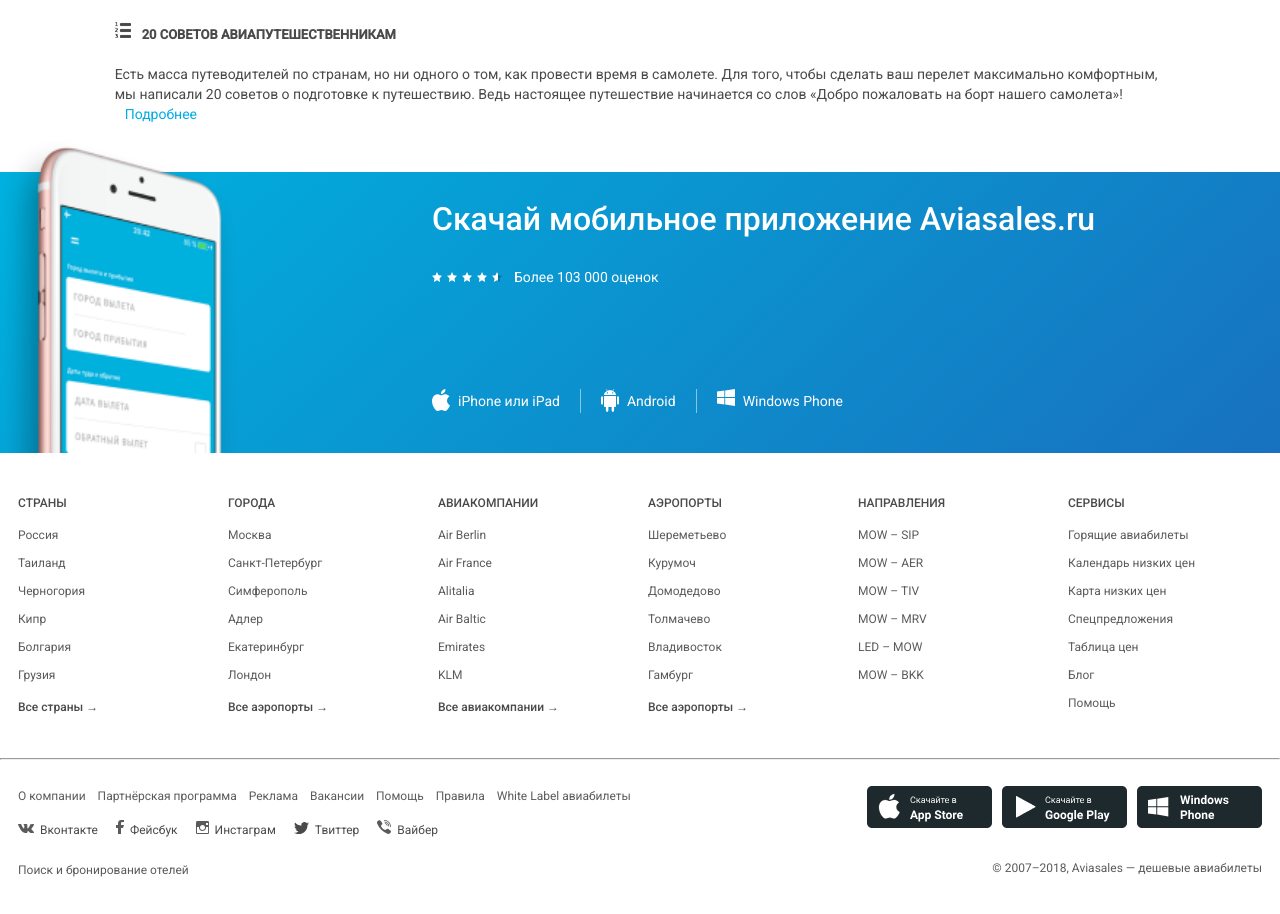
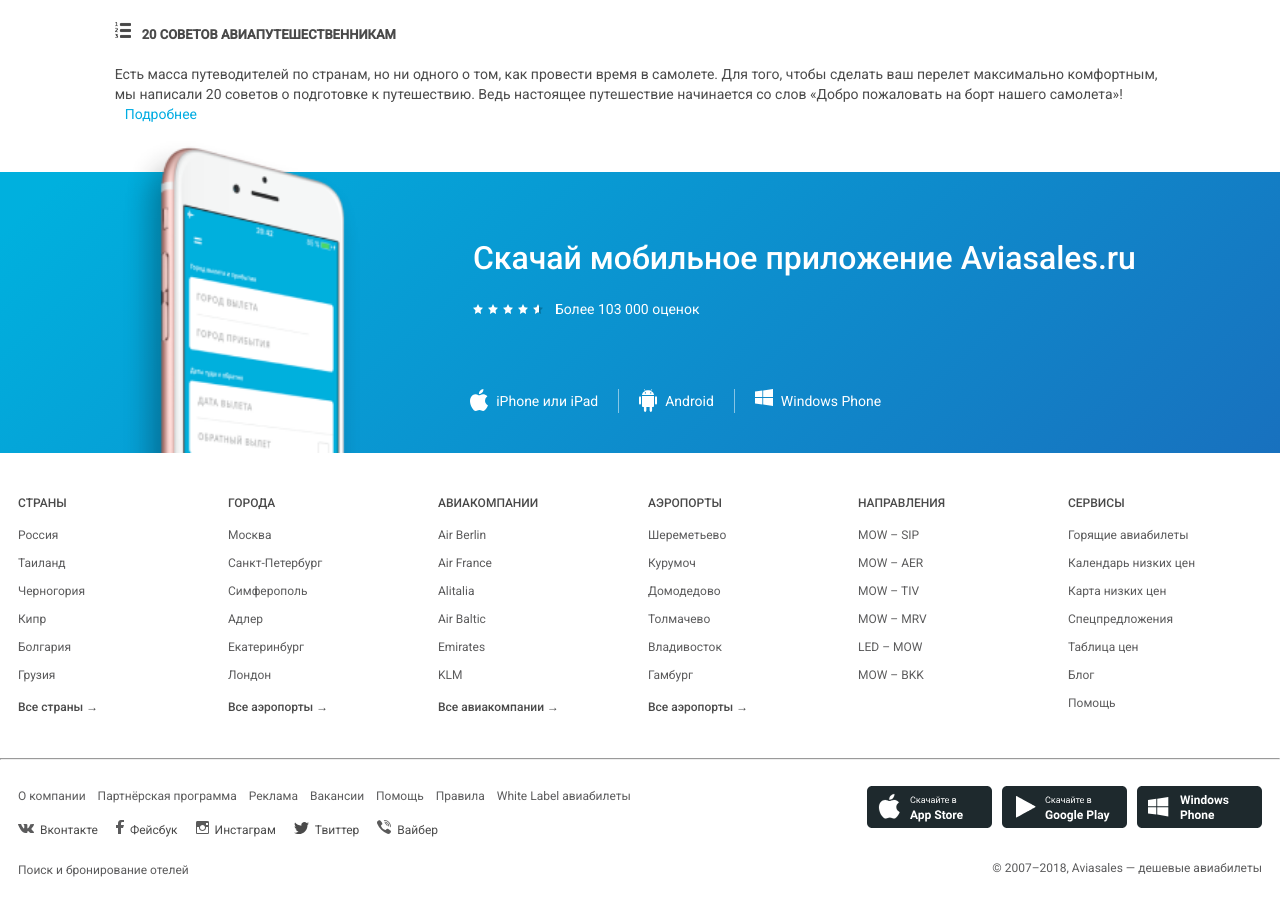
Before and after one commit to sadsaviour/aviasales-demo-frontend, a React (Create React App) app: page / in a window 1280 px wide. Shown: the part 3543-4457 px from the top of the page. Built offline with nearby package versions, Linux system fonts and the light colour scheme.

Commit message:
fix: edit desktop behavior

```diff
--- a/src/Landing/AppAd.js
+++ b/src/Landing/AppAd.js
@@ -8,12 +8,28 @@
 import wf from "./Assets/wf.svg";
 
 const AppAdContainer = styled.div`
+  box-sizing: border-box;
   position: relative;
+
+  height: 348px;
+
+  @media only screen and (min-width: 758px) {
+    height: 281px;
+  }
 
   margin-top: 24px;
 
   @media only screen and (min-width: 768px) {
     margin-top: 48px;
+  }
+
+  padding-top: 24px;
+
+  @media only screen and (min-width: 768px) {
+    padding-top: 46px;
+  }
+  @media only screen and (min-width: 992px) {
+    padding-top: 66px;
   }
 
   width: 100%;
@@ -35,6 +51,9 @@
 `;
 
 const AppAdHeader = styled.h2`
+  margin-top: 0;
+  margin-bottom: 19px;
+
   font-family: Roboto;
   font-style: normal;
   font-weight: 500;
@@ -136,16 +155,14 @@
 `;
 
 export const AppAd = () => (
-  <div className="row">
   <AppAdContainer>
+    <div className="col-xs-12 col-lg-10 col-lg-offset-1">
       <div className="col-xs-0 col-md-4">
         <AppAdImage src={appDemo} alt="app screenshot" />
       </div>
+
       <div className="col-xs-12 col-md-8 col-md-offset-4">
-        <AppAdHeader>
-          Скачай мобильное <br className="hidden-xs hidden-xl" /> приложение
-          Aviasales.ru
-        </AppAdHeader>
+        <AppAdHeader>Скачай мобильное приложение Aviasales.ru</AppAdHeader>
         <AppAdRatingContainer>
           <img
             src={rating}
@@ -154,8 +171,9 @@
           />
           <span>Более 103 000 оценок</span>
         </AppAdRatingContainer>
+      </div>
       <div className="row">
-          <div className="col-xs-offset-6 col-xs-6 col-md-12 col-md-offset-0">
+        <div className="col-xs-offset-6 col-xs-6 col-md-8 col-md-offset-4">
           <AppAdLinksContainer>
             <AppAdLink className="firstInLine">
               <AppAdStoreIcon src={apple} alt="App Store" />
@@ -172,5 +190,4 @@
       </div>
     </div>
   </AppAdContainer>
-  </div>
 );
```
Lines whose indentation alone changed are shown as unchanged.
